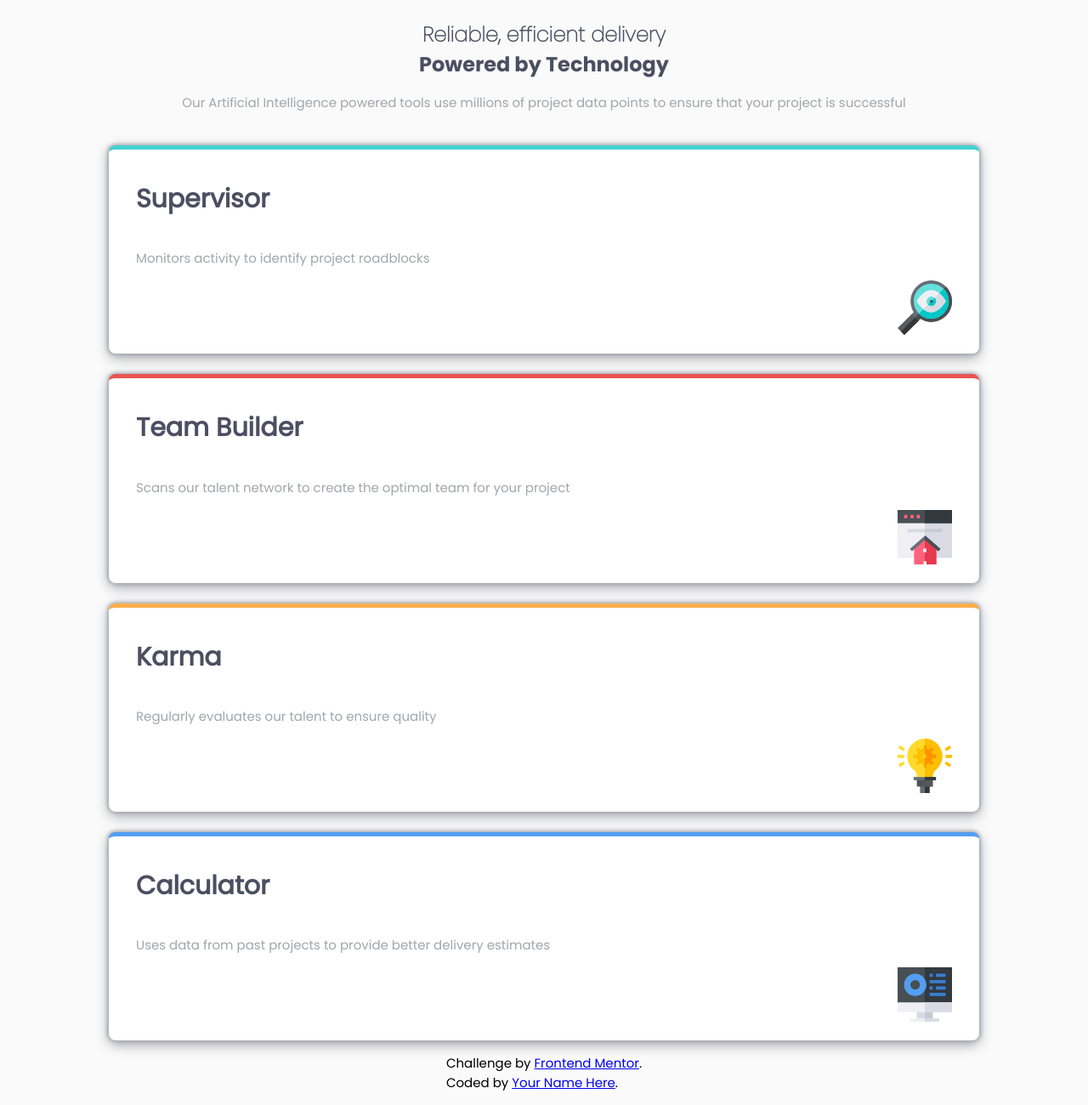
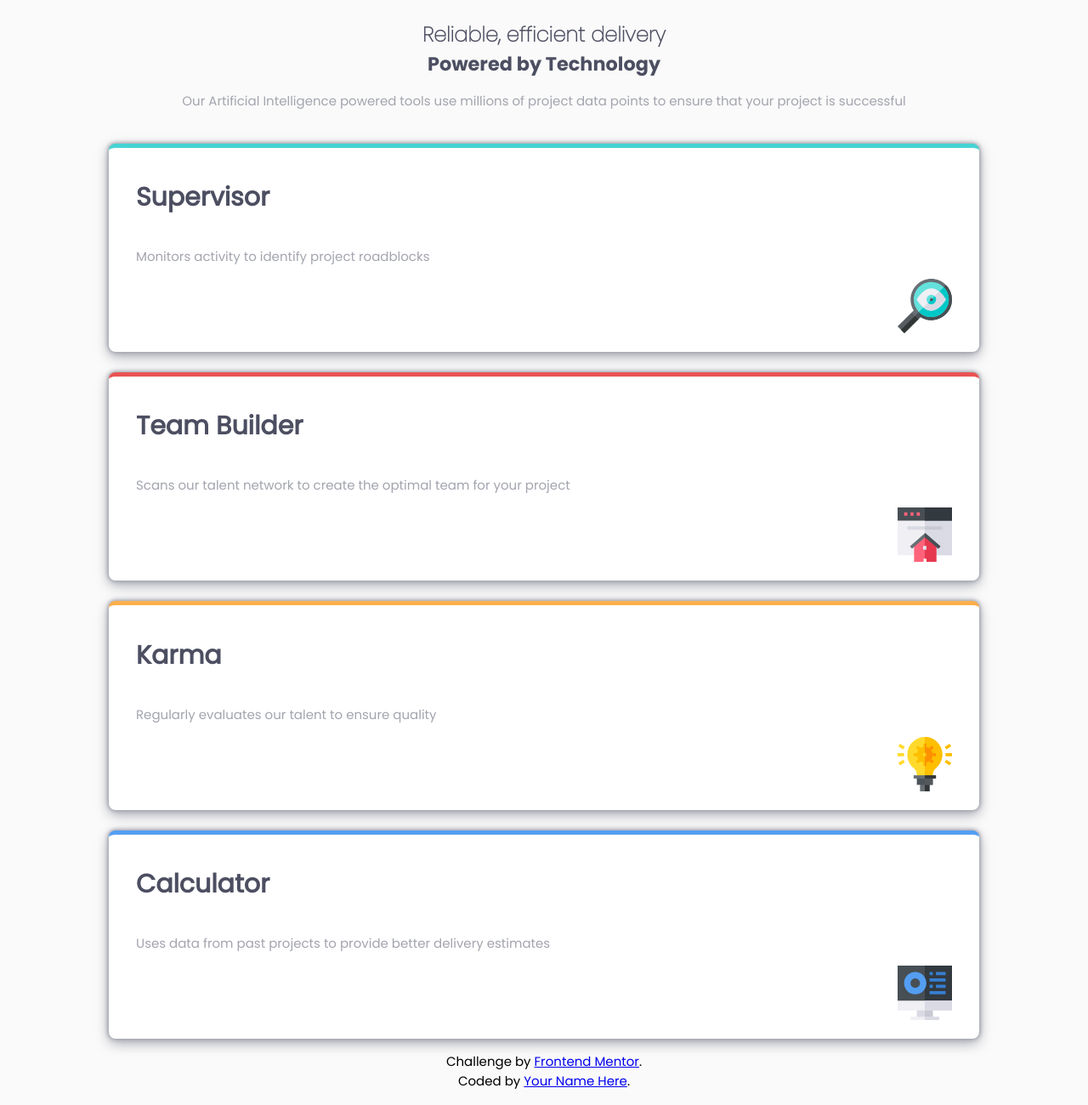
Before and after one commit to srplanta/fem-four-card-feature-section-master, a plain HTML site: page index.html in a window 1280 px wide. Shown: the part 25-1325 px from the top of the page at 85% size. Drawn offline with Linux system fonts and the light colour scheme.

Commit message:
footer css added

```diff
--- a/style.css
+++ b/style.css
@@ -59,7 +59,7 @@ header {
 
 .heading-bold {
     font-family: poppins-bold;
-    font-size: 1.5rem;
+    font-size: 1.4rem;
     color: var(--very-dark-blue);
     margin-top: 0;
 }
@@ -145,3 +145,7 @@ main {
 .top-border-blue {
     border-top: 5px solid var(--blue);
 }
+
+footer {
+    text-align: center;
+}
```
